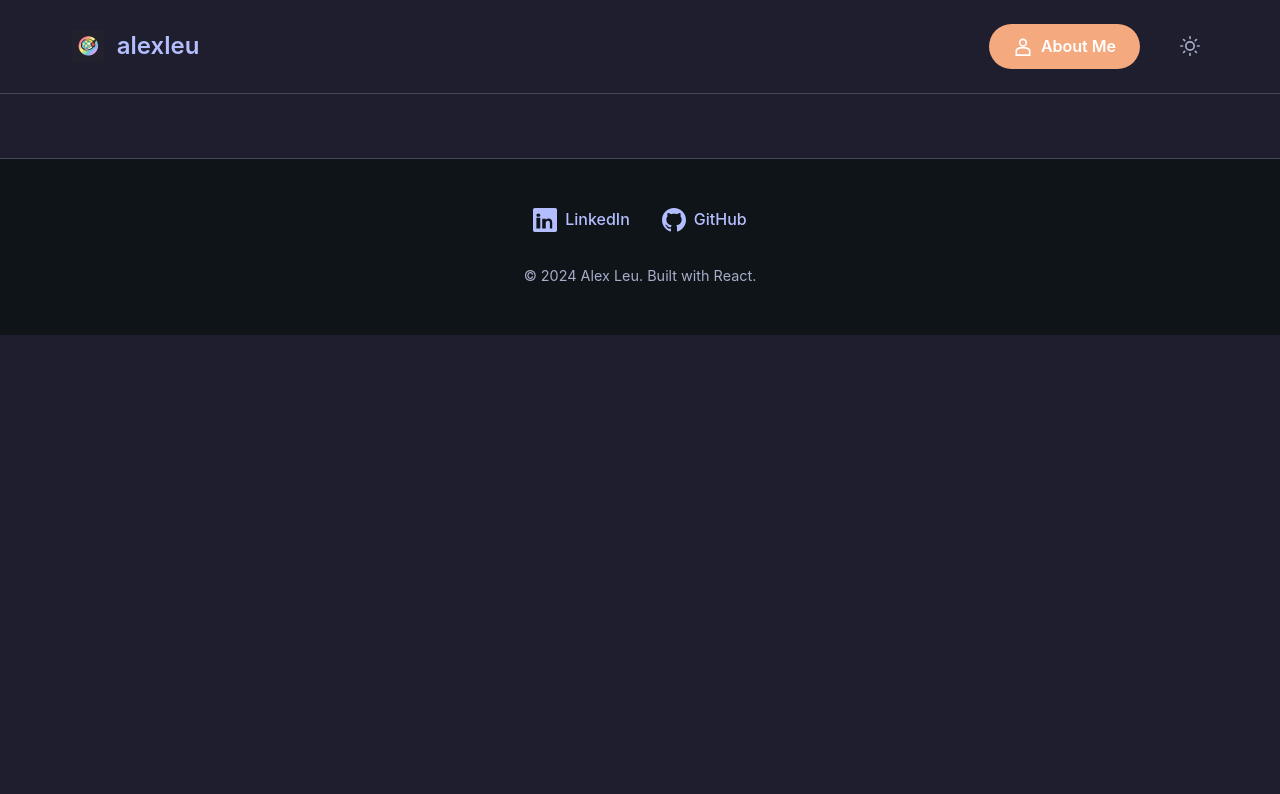
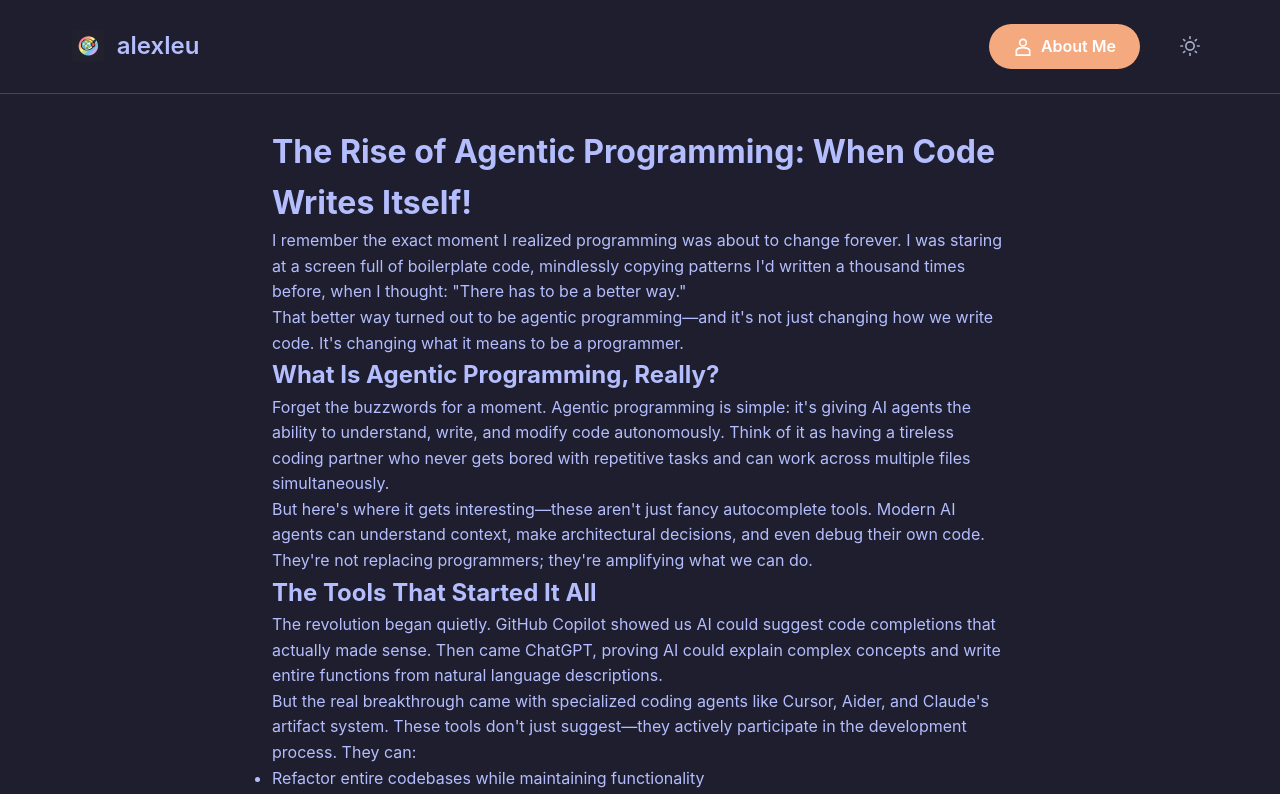
Before and after one commit to mrleu/alexleu-ai, a React (Vite) app: page /alexleu-ai/articles/agentic-programming-article in a window 1280 px wide. Shown: the top 794 px of the page. Built offline with nearby package versions, Linux system fonts and the light colour scheme.

Commit message:
route
routing shoudl work no

```diff
--- a/package.json
+++ b/package.json
@@ -12,6 +12,7 @@
   "dependencies": {
     "react": "^19.2.0",
     "react-dom": "^19.2.0",
+    "react-markdown": "^10.1.0",
     "react-router-dom": "^7.12.0"
   },
   "devDependencies": {
--- a/src/App.jsx
+++ b/src/App.jsx
@@ -2,6 +2,7 @@ import { useState, useEffect } from 'react';
 import { BrowserRouter, Routes, Route } from 'react-router-dom';
 import Header from './components/Header';
 import Footer from './components/Footer';
+import ArticleView from './components/ArticleView';
 import Home from './pages/Home';
 import About from './pages/About';
 import Projects from './pages/Projects';
@@ -41,6 +42,7 @@ function App() {
           <Route path="/alexleu-ai/" element={<Home />} />
           <Route path="/about" element={<About />} />
           <Route path="/projects" element={<Projects />} />
+          <Route path="/articles/:slug" element={<ArticleView />} />
         </Routes>
         <Footer />
       </div>
--- /dev/null
+++ b/src/components/ArticleView.jsx
@@ -0,0 +1,30 @@
+import { useState, useEffect } from 'react';
+import { useParams } from 'react-router-dom';
+import ReactMarkdown from 'react-markdown';
+
+function ArticleView() {
+  const { slug } = useParams();
+  const [content, setContent] = useState('');
+
+  useEffect(() => {
+    const loadArticle = async () => {
+      try {
+        const response = await fetch(`/src/posts/${slug}.md`);
+        const text = await response.text();
+        setContent(text);
+      } catch (error) {
+        setContent('# Article not found');
+      }
+    };
+
+    loadArticle();
+  }, [slug]);
+
+  return (
+    <div className="article-view" style={{ maxWidth: '800px', margin: '0 auto', padding: '2rem' }}>
+      <ReactMarkdown>{content}</ReactMarkdown>
+    </div>
+  );
+}
+
+export default ArticleView;
--- a/src/components/BlogList.jsx
+++ b/src/components/BlogList.jsx
@@ -1,8 +1,10 @@
+import { Link } from 'react-router-dom';
 import './BlogList.css';
 
 function BlogList() {
   const posts = [
-    { date: '14 Dec 2025', title: '2025 Year in Review' },
+    { date: '4 Feb 2026', title: 'The Rise of Agentic Programming: When Code Writes Itself', slug: 'agentic-programming-article' },
+    { date: '14 Dec 2025', title: '2025 Year in Review', slug: 'year-review' },
   ];
 
   return (
@@ -14,9 +16,9 @@ function BlogList() {
             <li key={index} className="post-item">
               <span className="post-date">{post.date}</span>
               <span className="post-separator">·</span>
-              <a href={`#post-${index}`} className="post-title">
+              <Link to={`/articles/${post.slug}`} className="post-title">
                 {post.title}
-              </a>
+              </Link>
             </li>
           ))}
         </ul>
```
Also changed, not shown: 1 other file (tests, documents, lock files or other folders).
